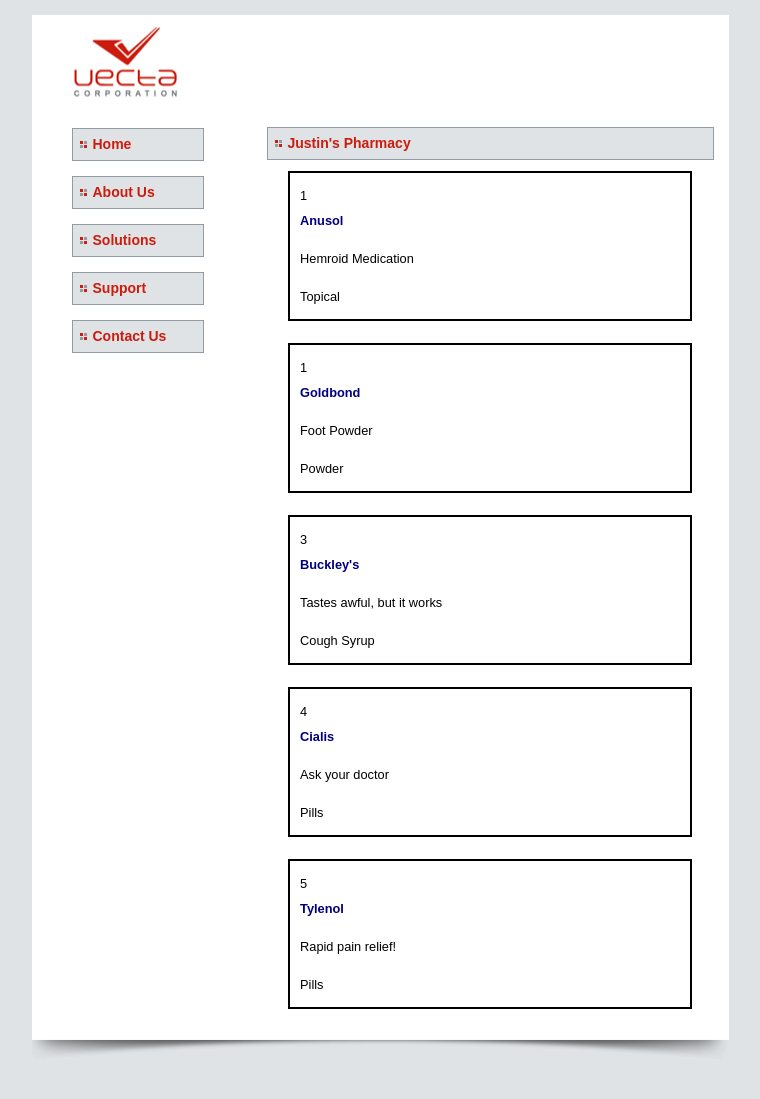
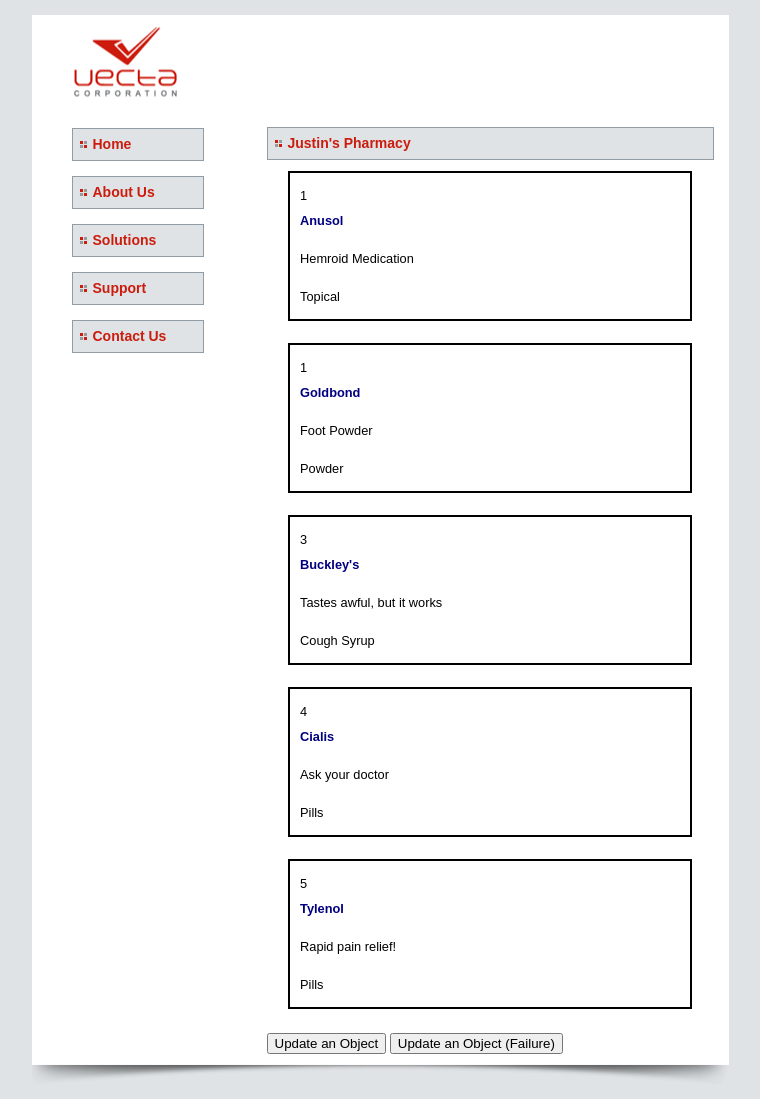
Before and after one commit to paradingwolves/JavaScript-Classes, a plain HTML site: page index.html in a window 1280 px wide. Shown: the whole page, without its empty margins (260-1020 px from the left). Before the commit the page ends 1074 px from the top, so only its background shows below. Drawn offline with Linux system fonts and the light colour scheme.

Commit message:
Update index.html

```diff
--- a/index.html
+++ b/index.html
@@ -32,6 +32,8 @@
 					</div>
 				 -->
 			</div>
+			<button id="updateObject">Update an Object</button>
+			<button id="updateObjectFail">Update an Object (Failure)</button>
 		</section>
 
 		<footer></footer>
```
